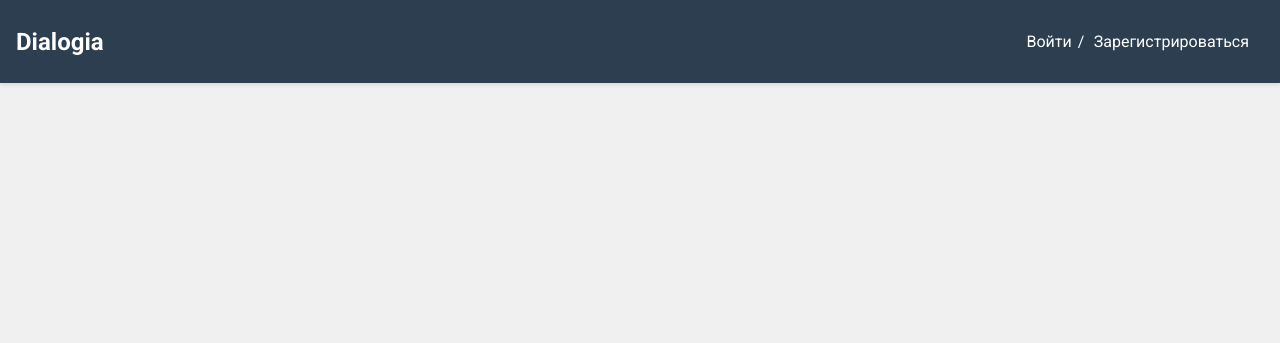
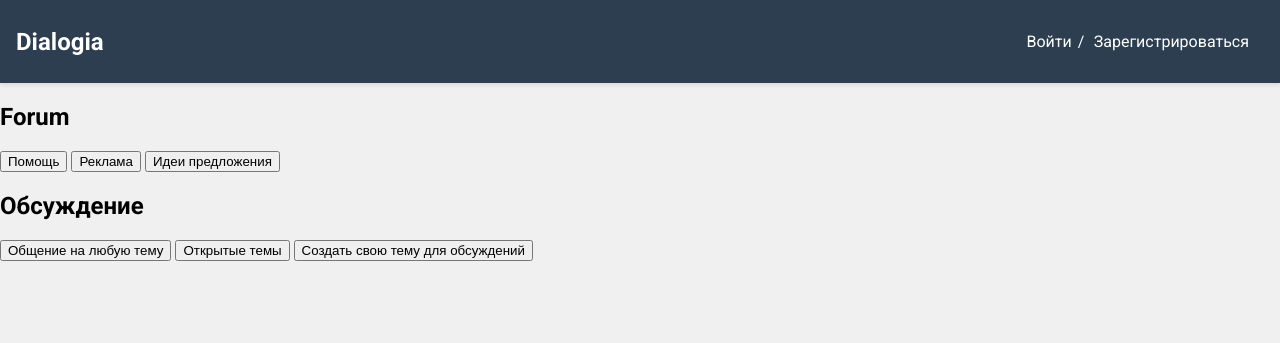
Before and after one commit to RiderMC126/Dialogia, a Flask app: page / in a window 1280 px wide. Shown: the top 343 px of the page. Run offline with Flask 3, Linux system fonts and the light colour scheme.

Commit message:
Add files via upload

```diff
--- a/templates/index.html
+++ b/templates/index.html
@@ -12,5 +12,21 @@
 <body>
     {% include 'header.html' %}
     <!-- Основа страницы, что и для чего -->
+    <div class="forum-block">
+        <h2 class="forum-title">Forum</h2>
+        <div class="button-container">
+          <button class="forum-button">Помощь</button>
+          <button class="forum-button">Реклама</button>
+          <button class="forum-button">Идеи предложения</button>
+
+          <div class="Chat-block">
+            <h2 class="Chat-title">Обсуждение</h2>
+            <div class="Chat-container">
+              <button class="Chat-button">Общение на любую тему</button>
+              <button class="Chat-button">Открытые темы</button>
+              <button class="Chat-button">Создать свою тему для обсуждений</button>
+        </div>
+      </div>
+
 </body>
 </html>
```
